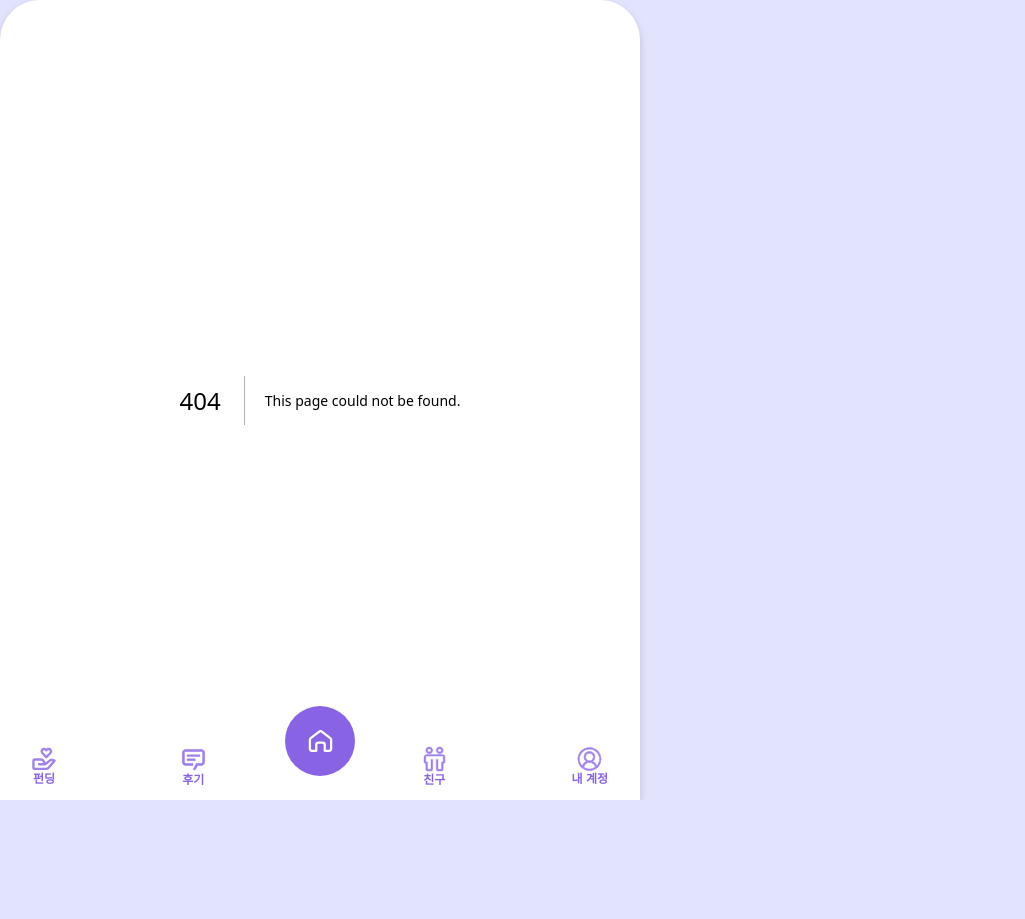
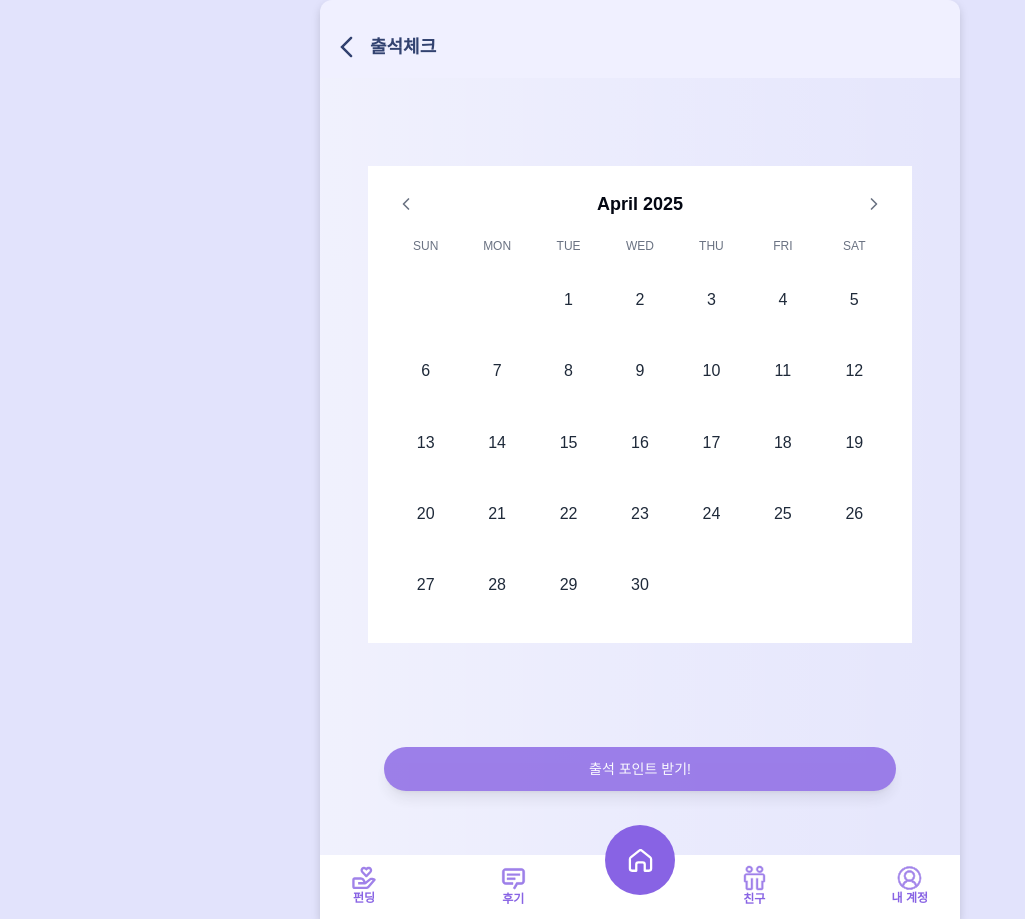
Before and after one commit to 2025-Advanced-Capstone-Chaeum/FE, a Next.js app: page /calendar in a window 1280 px wide. Before the commit this address had no page. Shown: the whole page, without its empty margins (0-1025 px from the left). Before the commit the page ends 800 px from the top, so only its background shows below. Built offline with nearby package versions, Linux system fonts and the light colour scheme; a web font is replaced by a local one.

Commit message:
style: 출석체크페이지 UI 완료(#69)

```diff
--- /dev/null
+++ b/src/app/calendar/page.tsx
@@ -0,0 +1,206 @@
+"use client";
+
+import { useState, useEffect } from "react";
+import { ChevronLeft, ChevronRight, Home } from "lucide-react";
+import { Button } from "@/components/ui/button";
+import { cn } from "@/lib/utils";
+import Image from "next/image";
+import BackButton from "@/components/BackButton";
+
+export default function AttendancePage() {
+  const [currentDate, setCurrentDate] = useState(new Date());
+  const [attendanceRecords, setAttendanceRecords] = useState<
+    { date: string }[]
+  >([]);
+  const [isOpenModal, setIsOpenModal] = useState<boolean>(false);
+
+  // Load attendance records from localStorage on component mount
+  useEffect(() => {
+    const savedRecords = localStorage.getItem("attendanceRecords");
+    if (savedRecords) {
+      setAttendanceRecords(JSON.parse(savedRecords));
+    }
+  }, []);
+
+  // Save attendance records to localStorage whenever they change
+  useEffect(() => {
+    localStorage.setItem(
+      "attendanceRecords",
+      JSON.stringify(attendanceRecords)
+    );
+  }, [attendanceRecords]);
+
+  const handlePrevMonth = () => {
+    setCurrentDate(
+      new Date(currentDate.getFullYear(), currentDate.getMonth() - 1, 1)
+    );
+  };
+
+  const handleNextMonth = () => {
+    setCurrentDate(
+      new Date(currentDate.getFullYear(), currentDate.getMonth() + 1, 1)
+    );
+  };
+
+  const handleAttendance = () => {
+    const today = new Date();
+    today.setHours(0, 0, 0, 0);
+
+    const todayStr = today.toISOString().split("T")[0];
+
+    // Check if already attended today
+    if (!attendanceRecords.some((record) => record.date.startsWith(todayStr))) {
+      setAttendanceRecords([
+        ...attendanceRecords,
+        { date: today.toISOString() },
+      ]);
+      setIsOpenModal(true);
+    }
+  };
+
+  // Check if a date has an attendance record
+  const hasAttendance = (date: Date) => {
+    const dateStr = date.toISOString().split("T")[0];
+    return attendanceRecords.some((record) => record.date.startsWith(dateStr));
+  };
+
+  // Generate calendar days
+  const generateCalendarDays = () => {
+    const year = currentDate.getFullYear();
+    const month = currentDate.getMonth();
+
+    // First day of the month
+    const firstDay = new Date(year, month, 1);
+    // Last day of the month
+    const lastDay = new Date(year, month + 1, 0);
+
+    // Day of the week for the first day (0 = Sunday, 1 = Monday, etc.)
+    const firstDayOfWeek = firstDay.getDay();
+
+    // Total days in the month
+    const daysInMonth = lastDay.getDate();
+
+    const days = [];
+
+    // Add empty cells for days before the first day of the month
+    for (let i = 0; i < firstDayOfWeek; i++) {
+      days.push(null);
+    }
+
+    // Add days of the month
+    for (let day = 1; day <= daysInMonth; day++) {
+      const date = new Date(year, month, day);
+      days.push(date);
+    }
+
+    return days;
+  };
+
+  const days = generateCalendarDays();
+  const weekdays = ["SUN", "MON", "TUE", "WED", "THU", "FRI", "SAT"];
+  const monthNames = [
+    "January",
+    "February",
+    "March",
+    "April",
+    "May",
+    "June",
+    "July",
+    "August",
+    "September",
+    "October",
+    "November",
+    "December",
+  ];
+
+  return (
+    <div className="w-full flex flex-col rounded-xl overflow-hidden ">
+      <div className="pb-4 bg-[#f0f0ff] text-center">
+        <BackButton>출석체크 </BackButton>
+      </div>
+      <div className="w-full max-h-full space-y-16 p-12 ">
+        <div className="w-full mx-auto bg-white p-6 mt-10 ">
+          <div>
+            <div className="flex items-center justify-between mb-4">
+              <button onClick={handlePrevMonth} className="p-1">
+                <ChevronLeft className="h-5 w-5 text-gray-500" />
+              </button>
+              <h2 className="text-lg font-semibold">
+                {monthNames[currentDate.getMonth()]} {currentDate.getFullYear()}
+              </h2>
+              <button onClick={handleNextMonth} className="p-1">
+                <ChevronRight className="h-5 w-5 text-gray-500" />
+              </button>
+            </div>
+            <div className="grid grid-cols-7 gap-1 mb-2">
+              {weekdays.map((day, index) => (
+                <div
+                  key={index}
+                  className="text-center text-xs font-medium text-gray-500 py-1">
+                  {day}
+                </div>
+              ))}
+            </div>
+            <div className="grid grid-cols-7 gap-1">
+              {days.map((day, index) => (
+                <div
+                  key={index}
+                  className={cn(
+                    "aspect-square flex items-center justify-center relative ",
+                    day ? "text-gray-800" : "text-transparent"
+                  )}>
+                  {day && (
+                    <>
+                      <span className="h-8 w-8 flex items-center justify-center rounded-full">
+                        {day.getDate()}
+                      </span>
+                      {hasAttendance(day) && (
+                        <div className="absolute inset-0 flex items-center justify-center">
+                          <Image
+                            fill
+                            alt="출석 도장"
+                            src="/assets/icons/footprint.svg"
+                            className="object-contain"
+                          />
+                        </div>
+                      )}
+                    </>
+                  )}
+                </div>
+              ))}
+            </div>
+          </div>
+        </div>
+        <div className="p-4 flex justify-center">
+          <Button
+            onClick={handleAttendance}
+            className="w-full h-full max-h-1/2 py-3 mt-6 text-white rounded-full shadow-lg ">
+            출석 포인트 받기!
+          </Button>
+        </div>
+        <div
+          className={`absolute inset-0 bg-black/30  z-50 flex items-center justify-center transition-opacity duration-300 ${
+            isOpenModal
+              ? "opacity-100 pointer-events-auto"
+              : "opacity-0 pointer-events-none"
+          }`}>
+          <div className="flex flex-col bg-white rounded-2xl p-6 space-y-6 pt-6">
+            <h1 className="flex justify-center items-start text-secondary text-xl font-semibold opacity-80">
+              출석완료 !
+            </h1>
+            <div className="p-2 text-secondary">
+              <p className="">
+                {attendanceRecords.length}일 동안 출석체크 해주셨네요.✨
+              </p>
+              <p className="">감사의 마음으로 오늘의 혜택🎁을 드립니다.</p>
+            </div>
+
+            <Button onClick={() => setIsOpenModal((prev) => !prev)}>
+              close
+            </Button>
+          </div>
+        </div>
+      </div>
+    </div>
+  );
+}
```
Also changed, not shown: public/assets/icons/footprint.svg (added).
